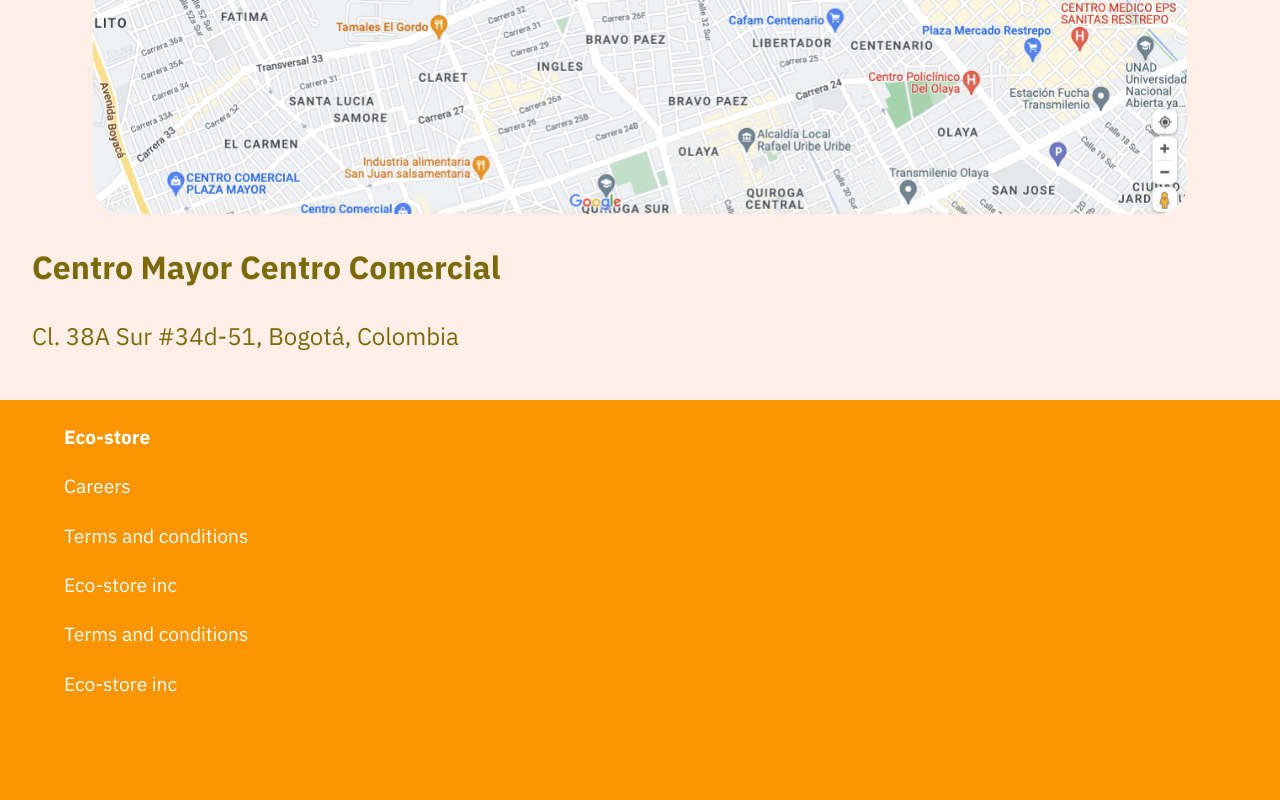
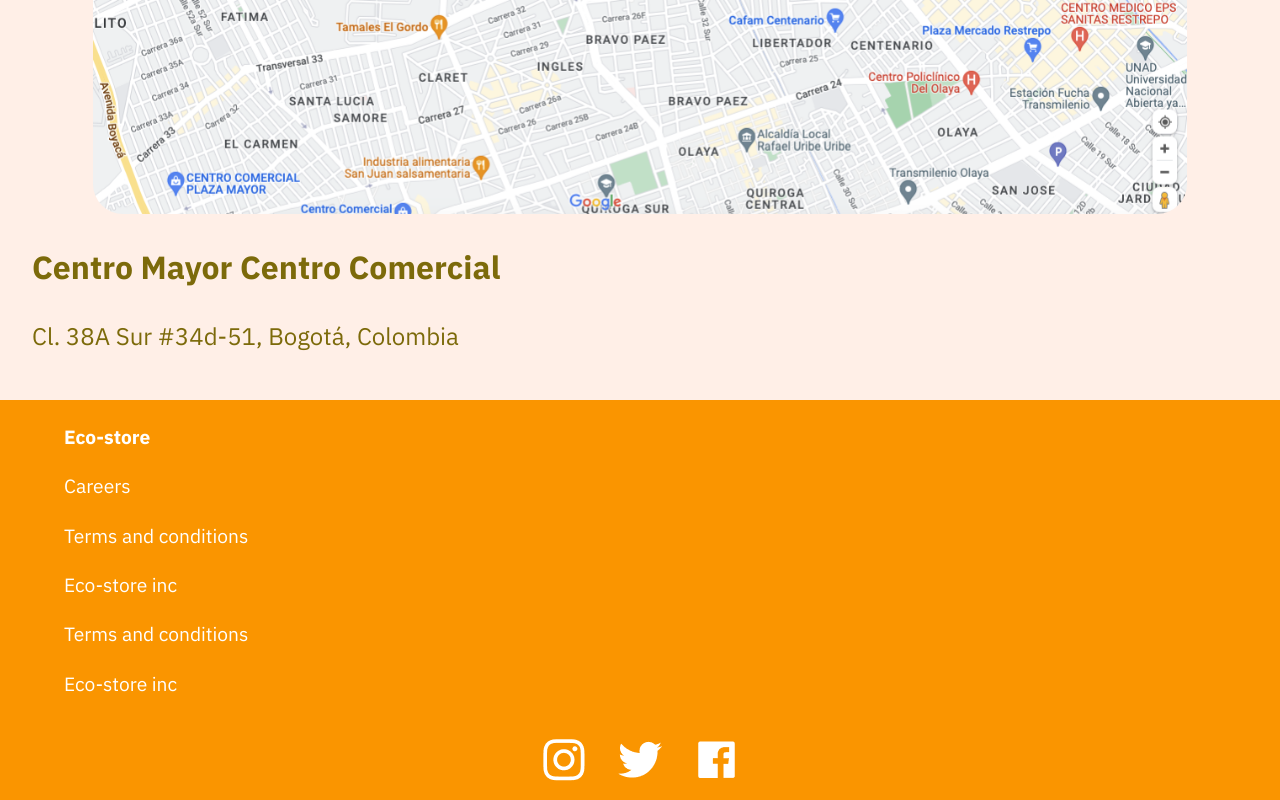
Before and after one commit to audictore/Eco-store, a plain HTML site: page index.html in a window 1280 px wide. Shown: the part 6466-7266 px from the top of the page. Drawn offline with Linux system fonts and the light colour scheme.

Commit message:
Update1 index.html

```diff
--- a/index.html
+++ b/index.html
@@ -424,13 +424,13 @@
         </div>
         <div>
             <a href="">
-                <img src="./img/instagram-logo.png" alt="">
+                <img src="./assets/img/instagram-logo.png" alt="">
             </a>
             <a href="">
-                <img src="./img/twitter-logo.png" alt="">
+                <img src="./assets/img/twitter-logo.png" alt="">
             </a>
             <a href="">
-                <img src="./img/facebook-logo.png" alt="">
+                <img src="./assets/img/facebook-logo.png" alt="">
             </a>
         </div>
     </footer>
```
